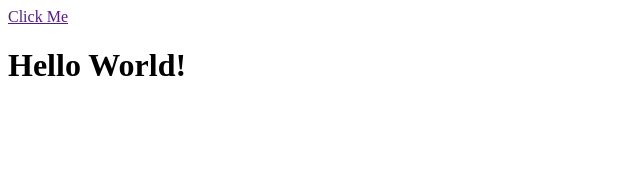
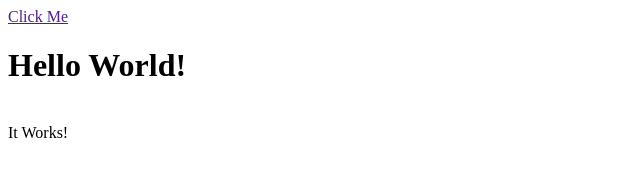
Before and after one commit to MrOolong/jQuery_AJAX, a plain HTML site: page index.html in a window 1280 px wide. Both pictures are taken after a click on the link "Click Me". Shown: the full height of the page, 0-640 px from the left. Drawn offline with nearby package versions, Linux system fonts and the light colour scheme.

Commit message:
Added success message dependant on server response status

```diff
--- a/index.html
+++ b/index.html
@@ -21,6 +21,9 @@
                 console.log(responseText);
                 console.log(status);
                 console.log(xhr);
+                if(status=="success"){
+                    $("#output").append("<br>It Works!");
+                }
             });
 
         })
```
